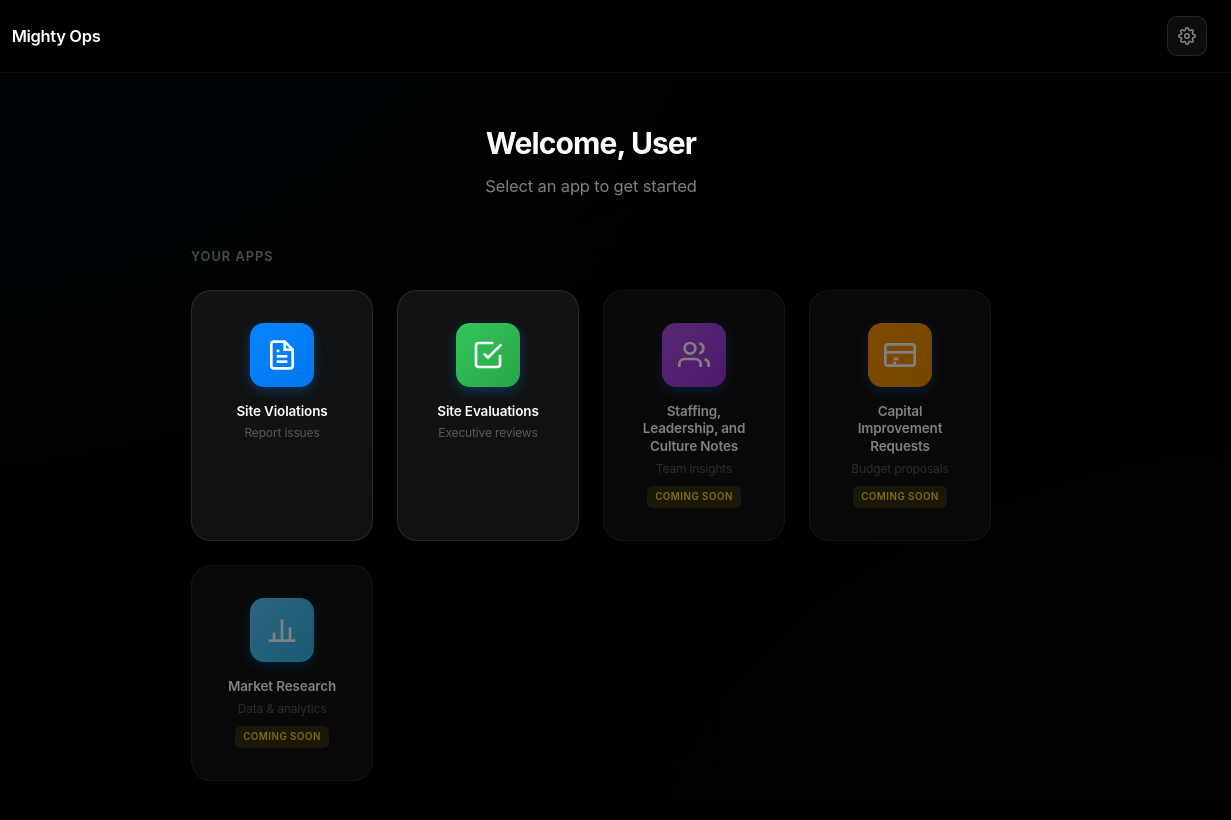
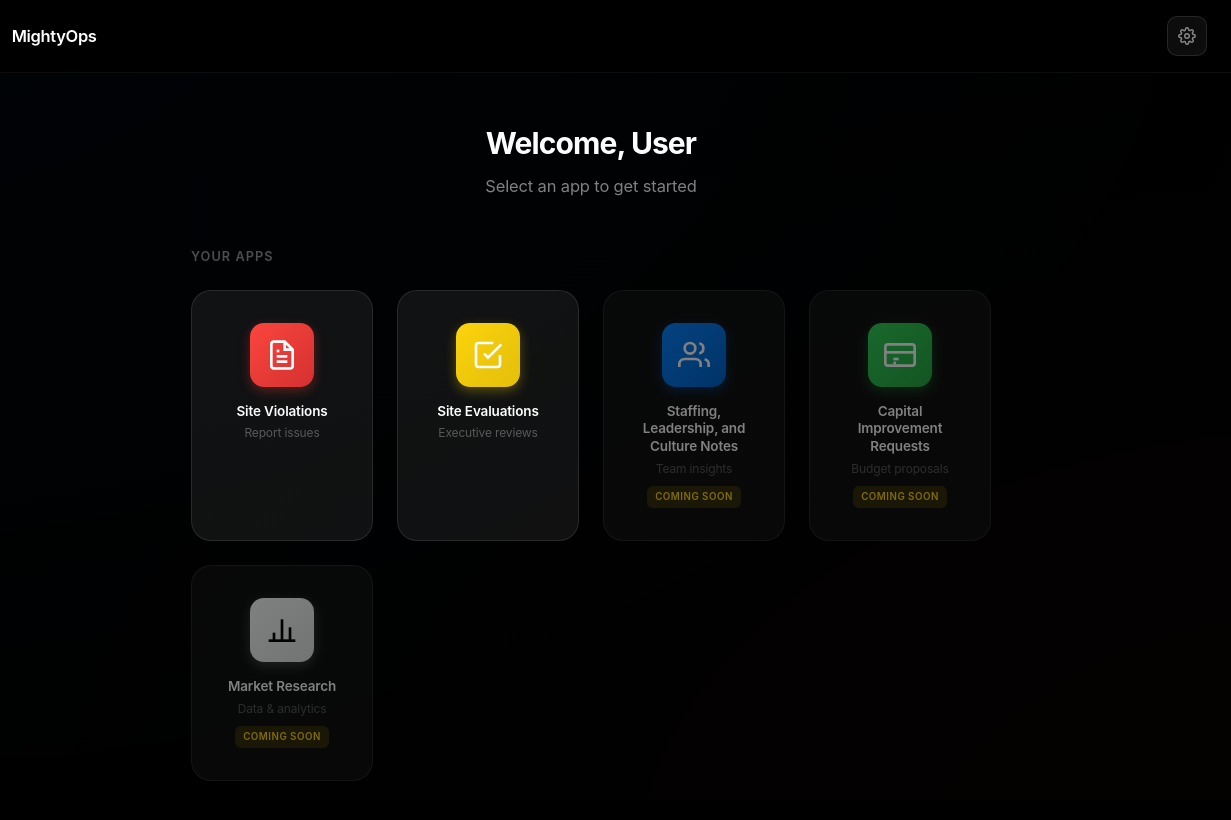
Before and after one commit to Plasticduck/mightynote, a website: page home.html in a window 1280 px wide. Shown: the full height of the page, 49-1280 px from the left. Drawn offline with Linux system fonts and the light colour scheme; sample sign-in values are in the browser's storage.

Commit message:
Rename to MightyOps and update app colors

```diff
--- a/home.html
+++ b/home.html
@@ -6,11 +6,11 @@
     <meta name="theme-color" content="#000000">
     <meta name="apple-mobile-web-app-capable" content="yes">
     <meta name="apple-mobile-web-app-status-bar-style" content="black-translucent">
-    <meta name="apple-mobile-web-app-title" content="Mighty Ops">
+    <meta name="apple-mobile-web-app-title" content="MightyOps">
     <link rel="manifest" href="manifest.json">
     <link rel="apple-touch-icon" href="icons/icon-192.png">
     <link rel="icon" type="image/x-icon" href="mwico.ico">
-    <title>Mighty Ops</title>
+    <title>MightyOps</title>
     <link rel="stylesheet" href="styles.css?v=22">
     <style>
         .home-container {
@@ -172,7 +172,7 @@
         <header class="app-header">
             <div class="logo">
                 <img src="MW Logo.png" alt="MW Logo" class="logo-img">
-                <span class="logo-text">Mighty Ops</span>
+                <span class="logo-text">MightyOps</span>
             </div>
             <div class="header-right">
                 <a href="settings.html" class="btn-icon" title="Settings">
@@ -196,7 +196,7 @@
                 <div class="apps-grid">
                     <!-- Site Violations App -->
                     <a href="index.html" class="app-card">
-                        <div class="app-icon">
+                        <div class="app-icon" style="background: linear-gradient(135deg, #ff453a, #d63030); box-shadow: 0 4px 12px rgba(255, 69, 58, 0.3);">
                             <svg viewBox="0 0 24 24" fill="none" stroke="currentColor" stroke-width="2">
                                 <path d="M14 2H6a2 2 0 0 0-2 2v16a2 2 0 0 0 2 2h12a2 2 0 0 0 2-2V8z"/>
                                 <polyline points="14 2 14 8 20 8"/>
@@ -211,7 +211,7 @@
 
                     <!-- Site Evaluations App -->
                     <a href="site-evaluations.html" class="app-card">
-                        <div class="app-icon" style="background: linear-gradient(135deg, #34c759, #28a745);">
+                        <div class="app-icon" style="background: linear-gradient(135deg, #ffd60a, #e6c009); box-shadow: 0 4px 12px rgba(255, 214, 10, 0.3);">
                             <svg viewBox="0 0 24 24" fill="none" stroke="currentColor" stroke-width="2">
                                 <path d="M9 11l3 3L22 4"/>
                                 <path d="M21 12v7a2 2 0 0 1-2 2H5a2 2 0 0 1-2-2V5a2 2 0 0 1 2-2h11"/>
@@ -223,7 +223,7 @@
 
                     <!-- Staffing, Leadership, and Culture Notes App -->
                     <div class="app-card coming-soon">
-                        <div class="app-icon" style="background: linear-gradient(135deg, #af52de, #9b30d9);">
+                        <div class="app-icon" style="background: linear-gradient(135deg, #0a84ff, #0066cc); box-shadow: 0 4px 12px rgba(10, 132, 255, 0.3);">
                             <svg viewBox="0 0 24 24" fill="none" stroke="currentColor" stroke-width="2">
                                 <path d="M17 21v-2a4 4 0 0 0-4-4H5a4 4 0 0 0-4 4v2"/>
                                 <circle cx="9" cy="7" r="4"/>
@@ -238,7 +238,7 @@
 
                     <!-- Capital Improvement Requests App -->
                     <div class="app-card coming-soon">
-                        <div class="app-icon" style="background: linear-gradient(135deg, #ff9500, #e68a00);">
+                        <div class="app-icon" style="background: linear-gradient(135deg, #30d158, #28a745); box-shadow: 0 4px 12px rgba(48, 209, 88, 0.3);">
                             <svg viewBox="0 0 24 24" fill="none" stroke="currentColor" stroke-width="2">
                                 <rect x="1" y="4" width="22" height="16" rx="2" ry="2"/>
                                 <line x1="1" y1="10" x2="23" y2="10"/>
@@ -253,8 +253,8 @@
 
                     <!-- Market Research App -->
                     <div class="app-card coming-soon">
-                        <div class="app-icon" style="background: linear-gradient(135deg, #5ac8fa, #32b5e9);">
-                            <svg viewBox="0 0 24 24" fill="none" stroke="currentColor" stroke-width="2">
+                        <div class="app-icon" style="background: linear-gradient(135deg, #ffffff, #e5e5e5); box-shadow: 0 4px 12px rgba(255, 255, 255, 0.2);">
+                            <svg viewBox="0 0 24 24" fill="none" stroke="#000000" stroke-width="2">
                                 <line x1="18" y1="20" x2="18" y2="10"/>
                                 <line x1="12" y1="20" x2="12" y2="4"/>
                                 <line x1="6" y1="20" x2="6" y2="14"/>
```
Also changed, not shown: dashboard.html (+2 -2 lines), index.html (+2 -2 lines), login.html (+2 -2 lines), settings.html (+2 -2 lines), signup.html (+2 -2 lines), site-evaluations-dashboard.html (+2 -2 lines), site-evaluations.html (+1 -1 lines), .specstory/history/2025-12-07_03-29Z-view-chat-history-via-specstory-folder.md, manifest.json.
